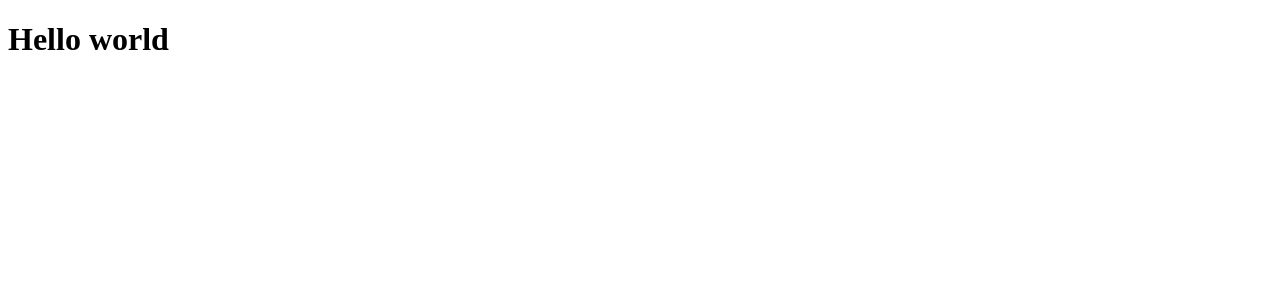
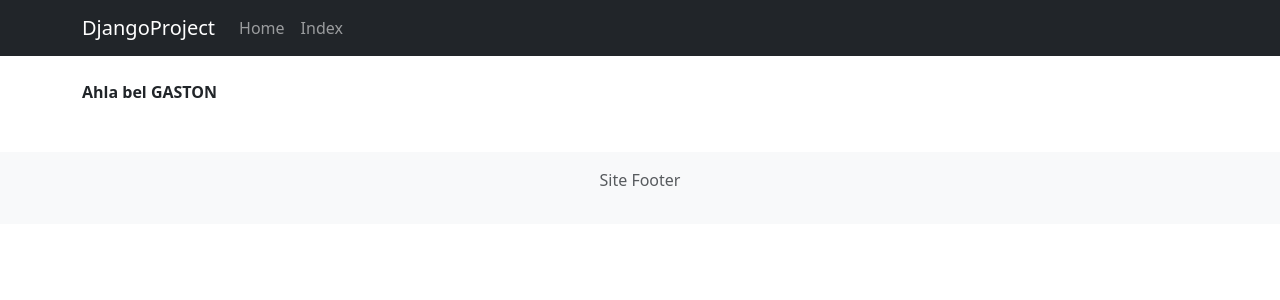
Before and after one commit to Ghassen2001/djangotest, a Django app: page /index/ in a window 1280 px wide. Shown: the top 300 px of the page. Run offline with Django 5.2, Linux system fonts and the light colour scheme.

Commit message:
Adding index.html bootstrap

```diff
--- /dev/null
+++ b/pages/templates/base.html
@@ -0,0 +1,48 @@
+<!DOCTYPE html>
+<html lang="en">
+<head>
+    <meta charset="UTF-8">
+    <meta name="viewport" content="width=device-width, initial-scale=1.0">
+    <title>{% block title %}TEST BASE{% endblock %}</title>
+    <!-- Bootstrap CSS -->
+    <link href="https://cdn.jsdelivr.net/npm/bootstrap@5.3.2/dist/css/bootstrap.min.css" rel="stylesheet">
+</head>
+<body>
+    <!-- Navigation -->
+    <nav class="navbar navbar-expand-lg navbar-dark bg-dark mb-4">
+        <div class="container">
+            <a class="navbar-brand" href="/">DjangoProject</a>
+            <button class="navbar-toggler" type="button" data-bs-toggle="collapse" data-bs-target="#navbarNav">
+                <span class="navbar-toggler-icon"></span>
+            </button>
+            <div class="collapse navbar-collapse" id="navbarNav">
+                <ul class="navbar-nav">
+                    <li class="nav-item">
+                        <a class="nav-link" href="/">Home</a>
+                    </li>
+                    <li class="nav-item">
+                        <a class="nav-link" href="/index">Index</a>
+                    </li>
+                </ul>
+            </div>
+        </div>
+    </nav>
+
+    <!-- Main Content -->
+    <div class="container">
+        <main>
+            {% block content %}{% endblock %}
+        </main>
+    </div>
+
+    <!-- Footer -->
+    <footer class="footer mt-5 py-3 bg-light">
+        <div class="container text-center">
+            <p class="text-muted">Site Footer</p>
+        </div>
+    </footer>
+
+    <!-- Bootstrap JS Bundle with Popper -->
+    <script src="https://cdn.jsdelivr.net/npm/bootstrap@5.3.2/dist/js/bootstrap.bundle.min.js"></script>
+</body>
+</html>
--- a/pages/templates/pages/index.html
+++ b/pages/templates/pages/index.html
@@ -1,9 +1,5 @@
-<!DOCTYPE html>
-<html>
-<head>
-    <title>Index Page</title>
-</head>
-<body>
-    <h1>{{ message }}</h1>
-</body>
-</html>
+{% extends '../base.html' %}
+{% block content %}
+ <strong>{{message}}</strong>
+
+{% endblock %}
--- a/pages/views.py
+++ b/pages/views.py
@@ -5,6 +5,6 @@ def homePageView(request):
     return HttpResponse("Welcome to the Home Page!")
 
 def index(request):
-    context = {"message": "Hello world"}
+    context = {"message": "Ahla bel GASTON"}
     template = loader.get_template("pages/index.html")
     return HttpResponse(template.render(context, request))
```
Also changed, not shown: db.sqlite3.
